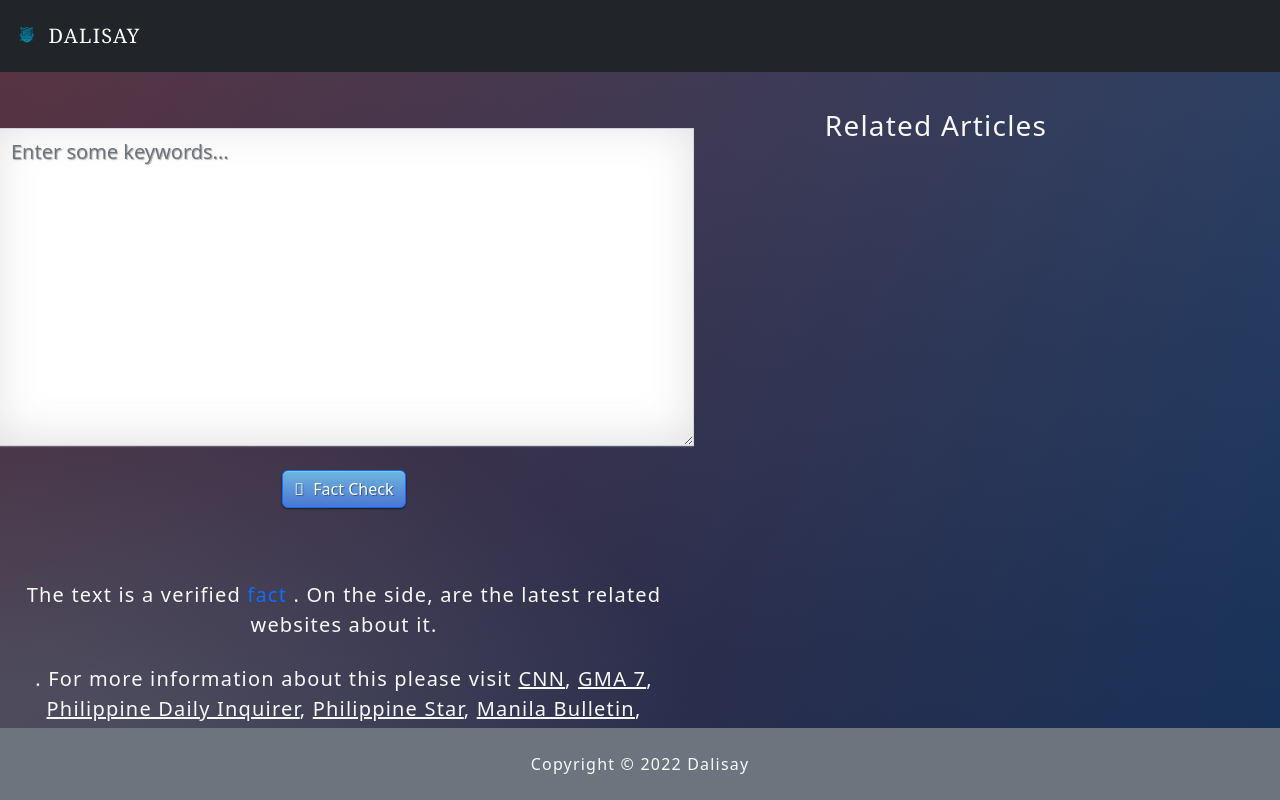
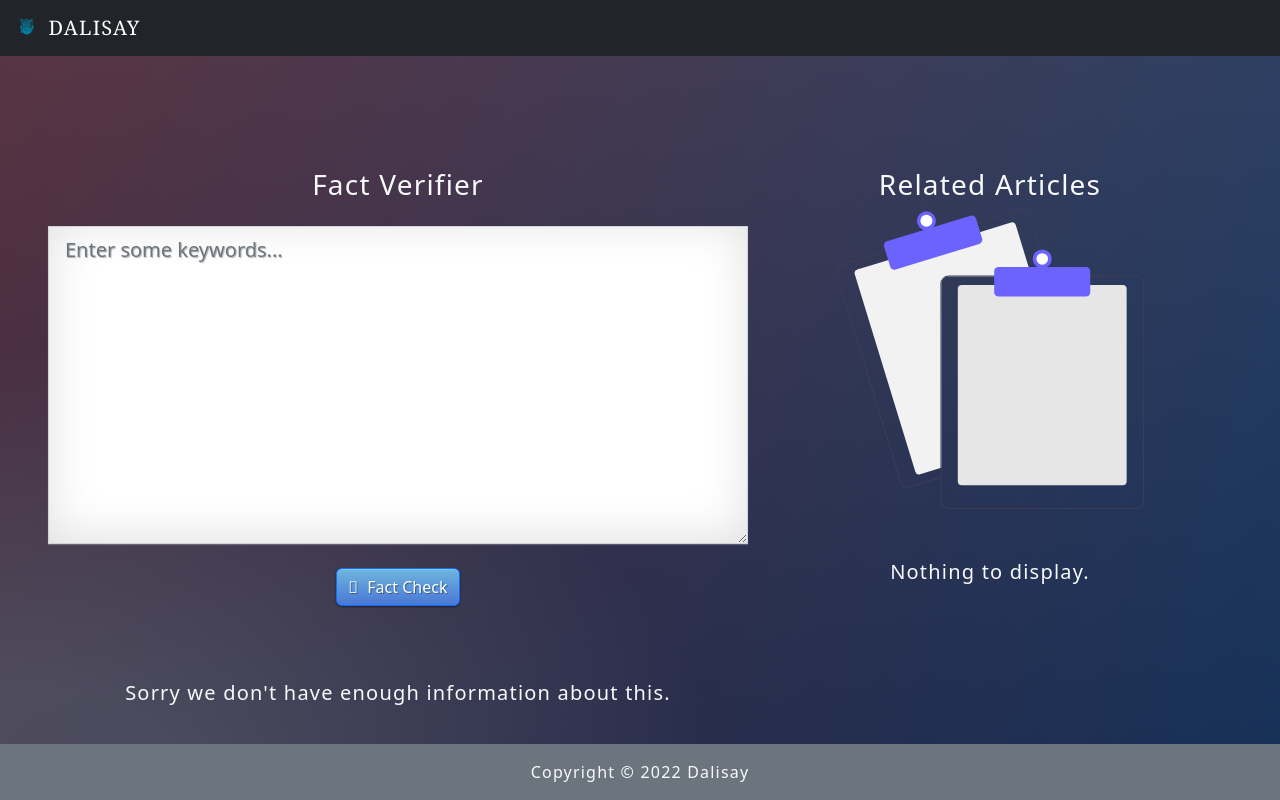
Before and after one commit to ikazreal21/News-Verifier, a Django app: page / in a window 1280 px wide. Run offline with Django 3.2, Linux system fonts and the light colour scheme; parts of the project's set-up code (start-up, migrations or seed data) failed here and were passed over; some libraries are stand-ins or nearby versions.

Commit message:
some UI updates

```diff
--- a/news/templates/news/index.html
+++ b/news/templates/news/index.html
@@ -25,7 +25,7 @@
 
 <body class=" bg-dark">
 
-  <nav class="navbar navbar-dark bg-dark py-3">
+  <nav class="navbar navbar-dark bg-dark">
     <div class="container-fluid">
       <a class="navbar-brand" href="#!">
         <img src="{% static 'images/favicon-32x32.png' %}" alt="Dalisay logo" width="30" height="24"
@@ -38,26 +38,28 @@
   </nav>
 
   <main class="container-fluid px-5">
-    <div class="d-flex justify-content-around" style="height: 80vh;">
+    <div class="d-flex justify-content-around" style="height: 80vh; padding-top:7rem;">
 
-      <form method="POST" class="w-50 d-flex align-items-center justify-content-center flex-column">
+      <form method="POST" class="w-150 d-flex flex-column">
         {% csrf_token %}
+
+        <h3 class="h3 text-center mb-4 text-light">Fact Verifier</h3>
         <div class="mb-4">
           <textarea name="message" class="form-control form-control-lg rounded-0" id="search-text" rows="10"
             placeholder="Enter some keywords..." style="height: 100%; width: 700px;"></textarea>
         </div>
 
 
-        <div class="">
+        <div class="d-flex align-items-center justify-content-center">
           <button type="submit" class="btn btn-primary text-center">
             <i class="fal fa-search fa-s" style="margin-right: 5px;"></i> Fact Check</button>
         </div>
 
 
         <div class="mt-5 text-light text-center" style="height: 100px;">
-          {% if predict != 'Unverified' %}
+          {% if predict == 'Verified' %}
           <div class="mt-4">
-            <p class="lead">The text is a verified <strong class="text-primary">
+            <p class="lead text-wrap" style="width: 40rem;">The text is a verified <strong class="text-primary">
                 fact
               </strong>. On the side, are the latest related websites about it.
             </p>
@@ -68,7 +70,6 @@
               {% if predict == 'Unverified' %}
               Sorry, the text is <strong class="text-primary">
                 unverified news
-              {% endif %}
               </strong>. For more information about this please visit
               <a class="text-light" target="_blank" href="https://www.cnnphilippines.com">CNN</a>, <a class="text-light"
                 target="_blank" href="www.gmanetwork.com/news">GMA
@@ -81,29 +82,29 @@
                 class="text-light" target="_blank" href="https://www.dzrh.com.ph/">DZRH</a>, and <a class="text-light"
                 target="_blank" href="https://news.abs-cbn.com/">ABS-CBN</a>
             </p>
+            {% endif %}
           </div>
 
 
-        {% if predict == 'Unverified' %}
+          {% if predict == 'Error' %}
           <div class="mt-4">
             <p class="lead">
               Sorry we don't have enough information about this.
             </p>
           </div>
-        {% endif %}
+          {% endif %}
         </div>
 
       </form>
 
-      <section class="text-light w-50 pt-0 d-flex flex-column" style="margin-top: 2.3rem;">
+      <section class="text-light w-50 d-flex flex-column">
 
-        <h3 class="h3 text-center">Related Articles</h3>
-        <div class="list-group mt-4 rounded-0" style="height: 70vh; overflow-y: auto;">
+        <h3 class="h3 text-center mb-4">Related Articles</h3>
 
-        {% for value in news %}
-          <a target="_blank"
-            href="{{value.url}}"
-            class="list-group-item list-group-item-action">
+        {% if news %}
+        <div class="list-group rounded-0" style="height: 50vh; overflow-y: auto;">
+          {% for value in news %}
+          <a target="_blank" href="{{value.url}}" class="list-group-item list-group-item-action">
             <div class="d-flex w-100 justify-content-between">
               <h5 class="d-inline-block text-truncate mt-1" style="max-width: 50rem;">{{value.title}}</h5>
               <small class="text-secondary">{{value.datestr}}</small>
@@ -114,61 +115,16 @@
             <small>{{value.news_site_url}}</small>
           </a>
           {% endfor %}
-          <!-- <a target="_blank"
-            href="https://businessmirror.com.ph/2022/11/30/pbbm-new-technologiesat-irri-to-boost-rice-yield/"
-            class="list-group-item list-group-item-action">
-            <div class="d-flex w-100 justify-content-between">
-              <h5 class="d-inline-block text-truncate mt-1" style="max-width: 50rem;">PBBM: New technologiesat IRRI to
-                boost
-                rice yield</h5>
-              <small class="text-secondary">3 days ago</small>
-            </div>
-            <div class="my-2">
-              <small class="truncate text-secondary">PRESIDENT Ferdinand 'Bongbong' R.
-                Marcos Jr. is now eyeing to use the
-                new technologies from the International Rice Research Institute (IRRI) to boost the country's rice
-                production. Marcos made the remark in a media interview during his visit to the IRRI facility in Los
-                Baños, Laguna, together with other officials of the Department of Agriculture (DA). 'It's up to us now
-                in the Philippine government to make sure those technologies, those products, go down to the
-                grassroots,' Marcos said. New technologies During his tour around the IRRI facility, Marcos was briefed
-                about direct seeding of rice—the process of putting up a rice crop from seeds sown in the field, which
-                is expected to improve crop resilience and reduce labor cost, water use and greenhouse emissions.
-              </small>
-            </div>
-            <small>businessmirror.com.ph</small>
-          </a>
-          <a target="_blank"
-            href="https://businessmirror.com.ph/2022/11/30/pbbm-new-technologiesat-irri-to-boost-rice-yield/"
-            class="list-group-item list-group-item-action">
-            <div class="d-flex w-100 justify-content-between">
-              <h5 class="d-inline-block text-truncate mt-1" style="max-width: 50rem;">PBBM: New technologiesat IRRI to
-                boost
-                rice yield</h5>
-              <small class="text-secondary">3 days ago</small>
-            </div>
-            <div class="my-2">
-              <small class="truncate text-secondary">PRESIDENT Ferdinand 'Bongbong' R.
-                Marcos Jr. is now eyeing to use the
-                new technologies from the International Rice Research Institute (IRRI) to boost the country's rice
-                production. Marcos made the remark in a media interview during his visit to the IRRI facility in Los
-                Baños, Laguna, together with other officials of the Department of Agriculture (DA). 'It's up to us now
-                in the Philippine government to make sure those technologies, those products, go down to the
-                grassroots,' Marcos said. New technologies During his tour around the IRRI facility, Marcos was briefed
-                about direct seeding of rice—the process of putting up a rice crop from seeds sown in the field, which
-                is expected to improve crop resilience and reduce labor cost, water use and greenhouse emissions.
-              </small>
-            </div>
-            <small>businessmirror.com.ph</small>
-          </a> -->
 
         </div>
+        {% endif %}
 
-        <!-- <div class="d-flex justify-content-center mt-5 align-items-center h-50 flex-column">
-
-          <img src="{% static 'images/empty.svg' %}" alt="" height="60%">
-
+        {% if not news %}
+        <div class="d-flex justify-content-center mt-5 align-items-center h-50 flex-column">
+          <img src="{% static 'images/empty.svg' %}" alt="" height="300px">
           <p class="text-center mt-5 lead">Nothing to display.</p>
-        </div> -->
+        </div>
+        {% endif %}
 
       </section>
 
@@ -178,7 +134,7 @@
 
   <footer class="footer bg-secondary fixed-bottom">
     <div class="d-flex justify-content-center align-items-center mx-auto">
-      <p class="text-center my-auto py-4 text-light">
+      <p class="text-center my-auto py-3 text-light">
         Copyright © 2022 Dalisay
       </p>
     </div>
--- a/news/views.py
+++ b/news/views.py
@@ -15,14 +15,24 @@ from sklearn.model_selection import train_test_split
 from newscatcherapi import NewsCatcherApiClient
 from django.db.models import Q
 
-newscatcherapi = NewsCatcherApiClient(x_api_key='g8EYZLLr3R6q7sBhuK6LWPDlPVV3T86WsZAo0v2NYt8')
+newscatcherapi = NewsCatcherApiClient(
+    x_api_key="g8EYZLLr3R6q7sBhuK6LWPDlPVV3T86WsZAo0v2NYt8"
+)
 
-tfvect = TfidfVectorizer(stop_words='english', max_df=0.7)
-loaded_model = pickle.load(open('news\model.pkl', 'rb'))
-dataframe = pd.read_csv('news\\news.csv')
-x = dataframe['text']
-y = dataframe['label']
-x_train, x_test, y_train, y_test = train_test_split(x, y, test_size=0.2, random_state=0)
+tfvect = TfidfVectorizer(stop_words="english", max_df=0.7)
+
+# linux
+loaded_model = pickle.load(open("news/model.pkl", "rb"))
+dataframe = pd.read_csv("news/news.csv")
+# windows
+# loaded_model = pickle.load(open("news\model.pkl", "rb"))
+# dataframe = pd.read_csv('news\\news.csv')
+x = dataframe["text"]
+y = dataframe["label"]
+x_train, x_test, y_train, y_test = train_test_split(
+    x, y, test_size=0.2, random_state=0
+)
+
 
 def fake_news_det(news):
     tfid_x_train = tfvect.fit_transform(x_train)
@@ -35,19 +45,19 @@ def fake_news_det(news):
 
 def get_news_api(message):
 
-    query = f'{message}'
+    query = f"{message}"
     news_article = newscatcherapi.get_search(
         q=query,
-        lang='en',
-        countries='PH',
-        sources='cnnphilippines.com,philstar.com,manilatimes.net,mb.com.ph,\
-        tv5.com.ph,inquirer.net,dzrh.com.ph,abs-cbn.com,gmanetwork.com',
-        page_size=50
-        )
+        lang="en",
+        countries="PH",
+        sources="cnnphilippines.com,philstar.com,manilatimes.net,mb.com.ph,\
+        tv5.com.ph,inquirer.net,dzrh.com.ph,abs-cbn.com,gmanetwork.com",
+        page_size=50,
+    )
 
     article_arr = []
-    if news_article['page_size'] != 0:
-        for data in news_article['articles']:
+    if news_article["page_size"] != 0:
+        for data in news_article["articles"]:
             articles = {}
             articles["title"] = data["title"]
             articles["content"] = data["summary"]
@@ -73,29 +83,36 @@ def save_news_to_database(phrase, articles):
         news.datestr = article["datestr"]
         news.save()
 
+
 def index(request):
-    pred = ''
-    news = ''
-    if request.method == 'POST':
-        message = request.POST.get('message')
+    pred = "Error"
+    news = ""
+    if request.method == "POST":
+        message = request.POST.get("message")
         print("message1", message)
         existing = News.objects.filter(
-            Q(title__icontains=message) |
-            Q(content__icontains=message) |
-            Q(excerpt__icontains=message))
+            Q(title__icontains=message)
+            | Q(content__icontains=message)
+            | Q(excerpt__icontains=message)
+        )
         print(existing.count())
         if existing.count() != 0:
             news = existing
             print("if")
         else:
-            news = get_news_api(message)
-            if len(news) != 0:
-                save_news_to_database(message, news)
+
+            pred = fake_news_det(message)
+            print("FIRST_PRED=", pred)
+            if pred[0] == "FAKE":
+                pred = "Unverified"
             else:
-                pred = fake_news_det(message)
-                pred = 'Unverified'
-            print(pred)
-            print(news)
-            input("Enter")
-    context = {'predict': pred, 'news': news}
-    return render(request, 'news/index.html', context)
+                pred = "Verified"
+
+            if pred == "Verified":
+                news = get_news_api(message)
+                if len(news) != 0:
+                    save_news_to_database(message, news)
+
+    context = {"predict": pred, "news": news}
+    print("PREDICTION=", context)
+    return render(request, "news/index.html", context)
```
Also changed, not shown: Fake_News_Det.py (+20 -15 lines), db.sqlite3, 1 other file.
